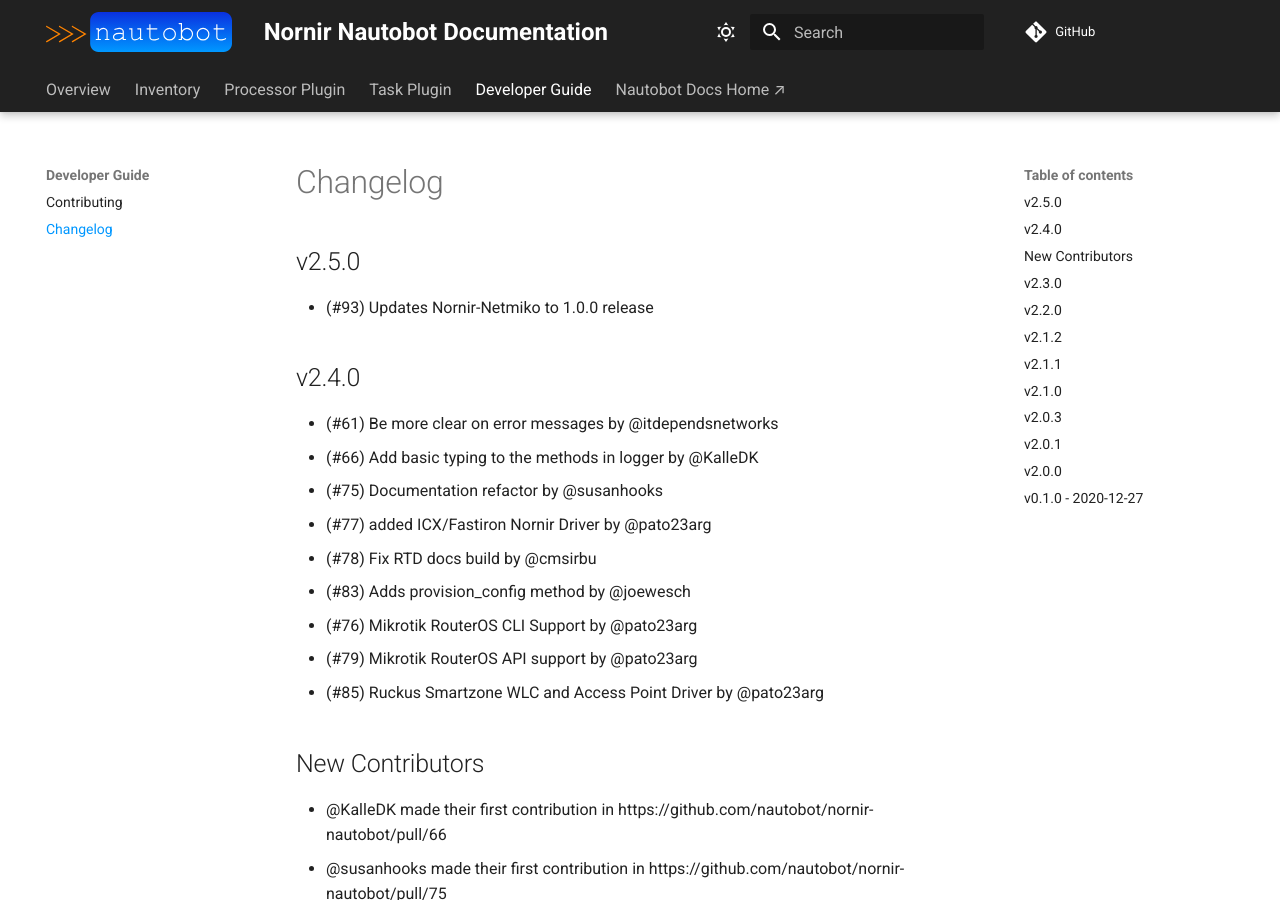
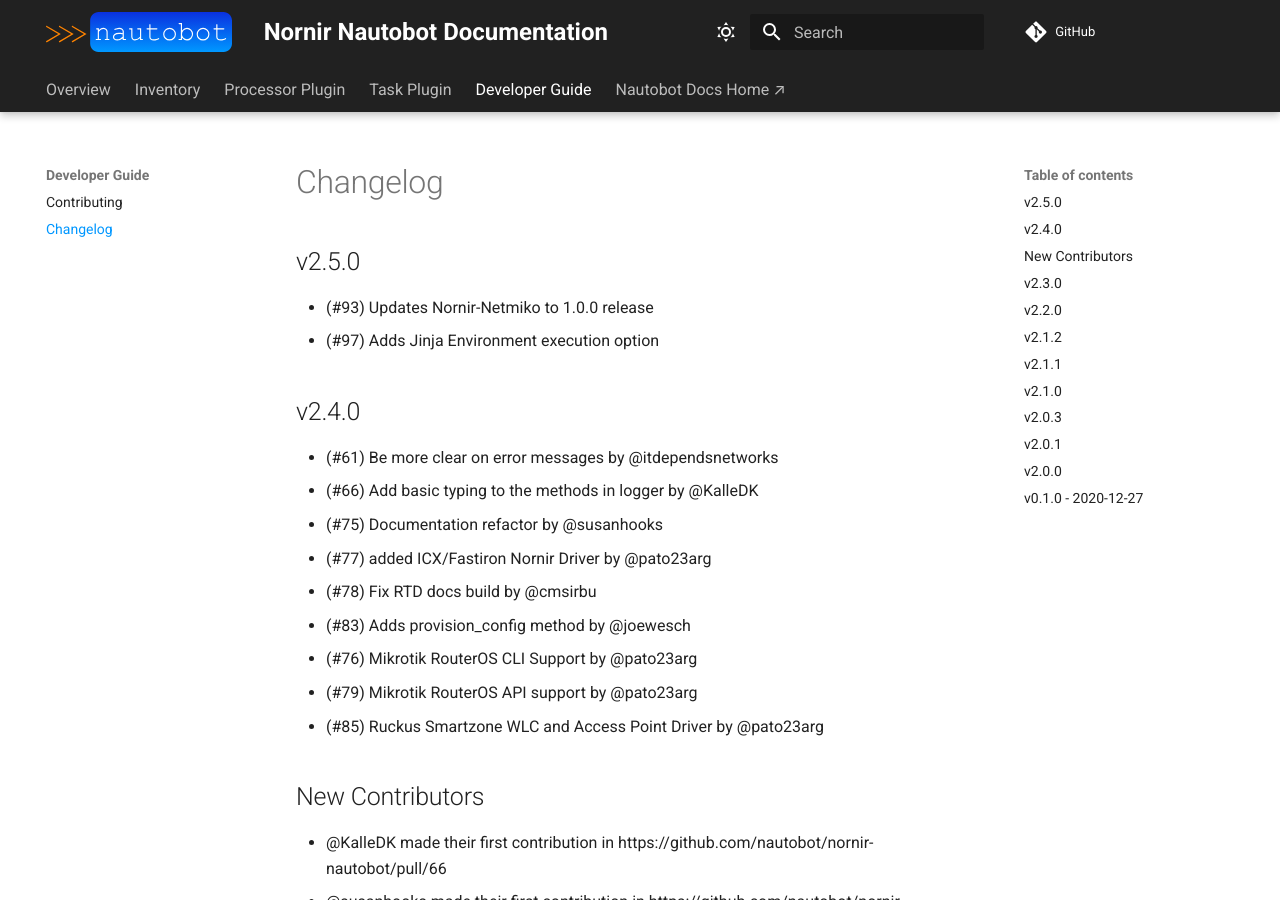
Before and after one commit to nautobot/nornir-nautobot, an MkDocs documentation site: the page built from docs/dev/CHANGELOG.md, in a window 1280 px wide and 900 px high. Built offline with MkDocs 1.6.1 and Material for MkDocs 9.7.7, drawn with Linux system fonts in a browser that asks for light colours; comment, search, counter and statistics services are not loaded.

Commit message:
Fixes release notes.

```diff
--- a/docs/dev/CHANGELOG.md
+++ b/docs/dev/CHANGELOG.md
@@ -3,6 +3,7 @@
 ## v2.5.0
 
 - (#93) Updates Nornir-Netmiko to 1.0.0 release
+- (#97) Adds Jinja Environment execution option
 
 ## v2.4.0
 
```
